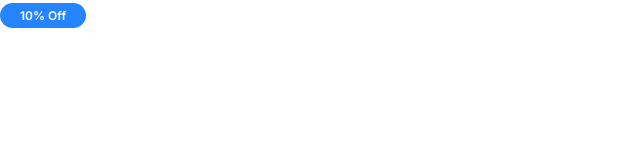
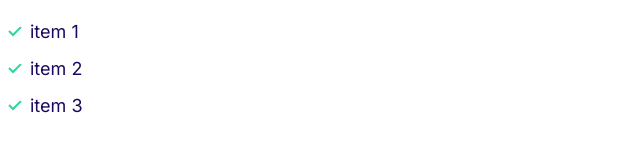
Before and after one commit to sayyedaliasgar/Moshify, a plain HTML site: page index.html in a window 1280 px wide. Shown: the whole page, without its empty margins (0-640 px from the left). Drawn offline with Linux system fonts and the light colour scheme.

Commit message:
Build the list component.

```diff
--- a/CSS/style.css
+++ b/CSS/style.css
@@ -117,3 +117,31 @@ a {
         font-size: 1.2rem;
     }
 }
+
+/* Lists */
+.list {
+    list-style: none;
+    padding-left: 0;
+    color: var(--color-heading);
+}
+
+.list--inline .list__item {
+    display: inline-block;
+    margin-right: 2rem;
+}
+
+.list--tick {
+    list-style-image: url(/Images/tick.svg);
+    padding-left: 3rem;
+}
+
+.list--tick .list__item {
+    padding-left: 0.5rem;
+    margin-bottom: 1rem;
+}
+
+@media screen and (min-width: 1024px) {
+    .list--tick .list__item {
+        padding-left: 0;
+    }
+}
--- a/index.html
+++ b/index.html
@@ -11,6 +11,10 @@
     <link rel="stylesheet" href="/CSS/style.css">
 </head>
 <body>
-    <span class="badge badge--primary badge--small">10% Off</span>
+    <ul class="list list--tick">
+        <li class="list__item">item 1</li>
+        <li class="list__item">item 2</li>
+        <li class="list__item">item 3</li>
+    </ul>
 </body>
 </html>
```
Also changed, not shown: CSS/Components/lists.html (added, +5 -0 lines), Images/tick.svg (added).
